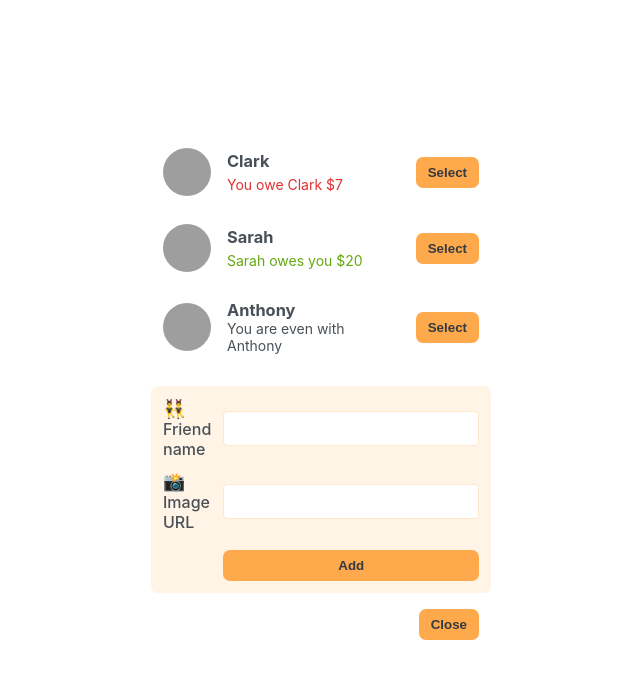
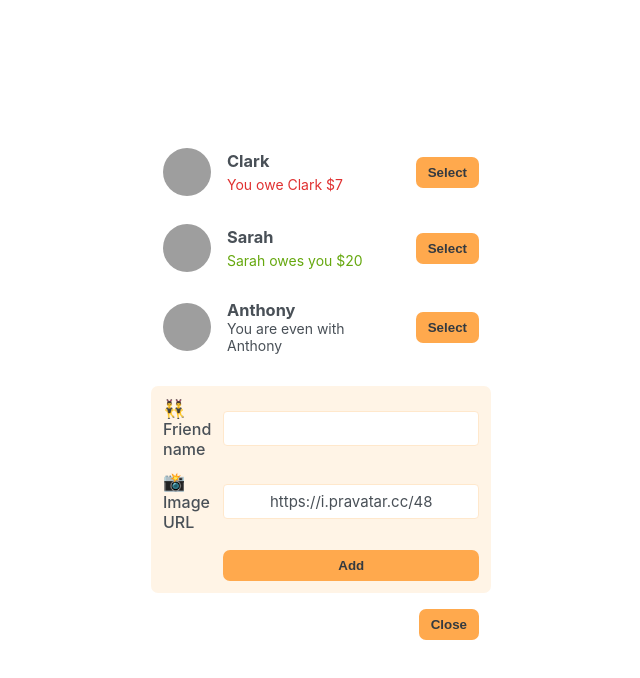
Before and after one commit to javiervargas02/eat-n-split-project-react, a React (Create React App) app: page / in a window 1280 px wide. Both pictures are taken after a click on the button "Add friend". Shown: the top 678 px of the page, without its empty margins (79-719 px from the left). Built offline with nearby package versions, Linux system fonts and the light colour scheme; grey boxes are pictures that could not be loaded; the HTML template or start-up script is replaced by a standard one.

Commit message:
Lift up state and add logic
Lift up initial friends state becuase that state is shared with the friends list component. Implement handleSubmit function to add a new friend to the friends array. Convert normal input fields to controlled input fields.

```diff
--- a/src/components/FormAddFriend.js
+++ b/src/components/FormAddFriend.js
@@ -1,13 +1,42 @@
+import { useState } from "react";
 import Button from "./Button";
 
-export default function FormAddFriend() {
+export default function FormAddFriend({ onAddFriend }) {
+  const [name, setName] = useState("");
+  const [image, setImage] = useState("https://i.pravatar.cc/48");
+
+  function handleSubmit(e) {
+    e.preventDefault();
+    if (!name || !image) return;
+    const friendId = crypto.randomUUID();
+    const newFriend = {
+      name,
+      image: `${image}?u=${friendId}`,
+      balance: 0,
+      id: friendId,
+    };
+    onAddFriend((previousFriends) => [...previousFriends, newFriend]);
+    console.log(newFriend);
+
+    setName("");
+    setImage("https://i.pravatar.cc/48");
+  }
+
   return (
-    <form className="form-add-friend">
+    <form className="form-add-friend" onSubmit={handleSubmit}>
       <label>👯‍♂️ Friend name</label>
-      <input type="text" />
+      <input
+        type="text"
+        value={name}
+        onChange={({ target }) => setName(target.value)}
+      />
 
       <label>📸 Image URL</label>
-      <input type="text" />
+      <input
+        type="text"
+        value={image}
+        onChange={({ target }) => setImage(target.value)}
+      />
 
       <Button>Add</Button>
     </form>
```
